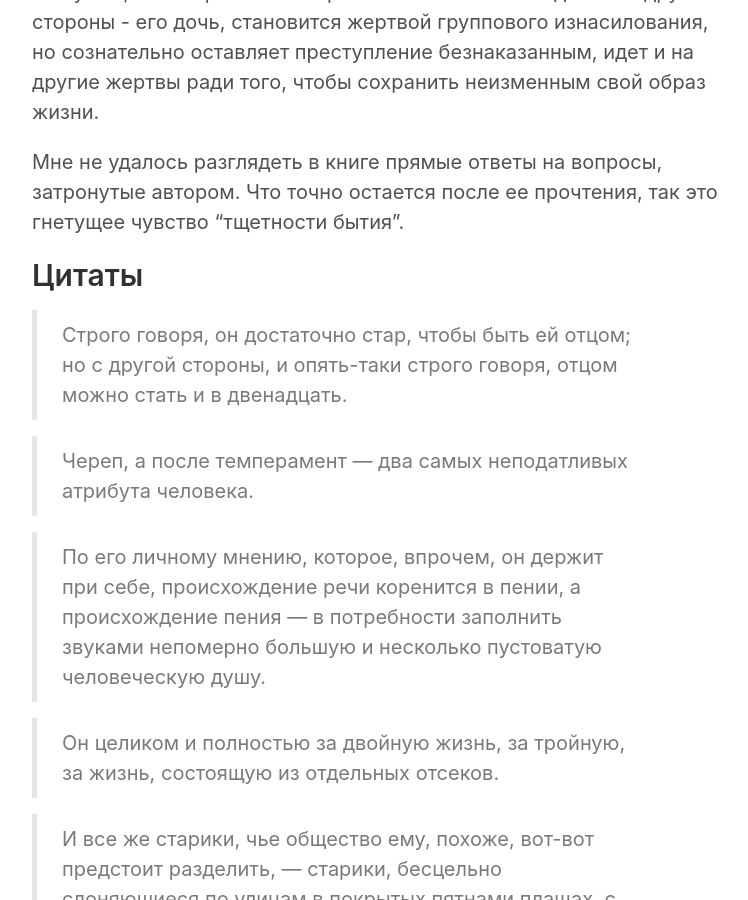
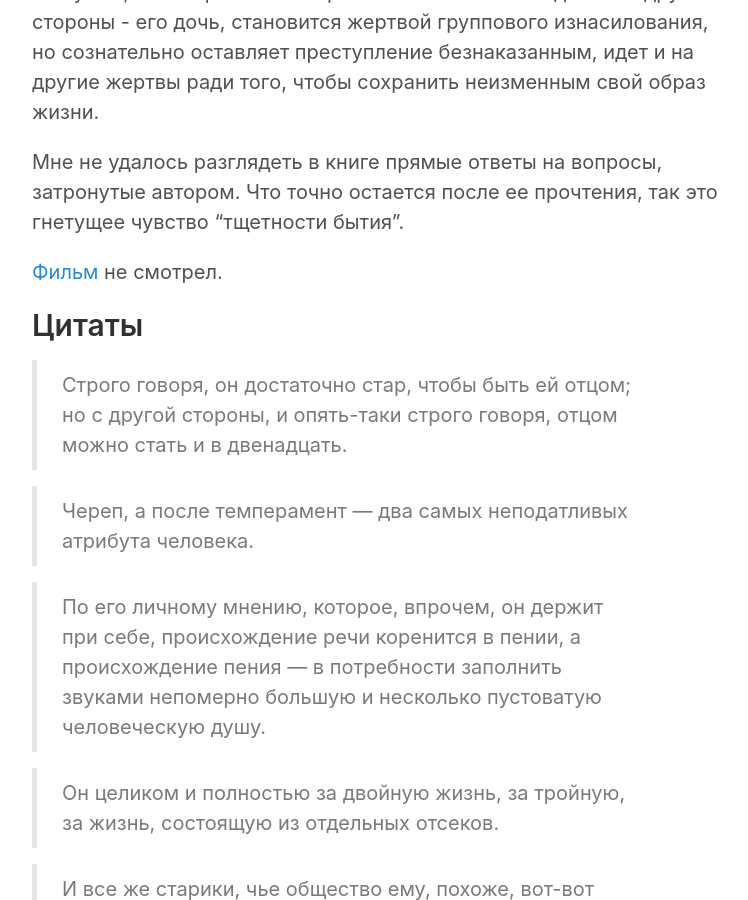
Before and after one commit to yevhenii-havrylenko/yevhenii-havrylenko.github.io, a Jekyll site: the page built from _posts/2018-11-25-disgrace.md, in a window 1280 px wide and 900 px high, scrolled down 742 px. Shown: the whole window, without its empty margins (258-1006 px from the left). Built offline with Jekyll 4.4.1, drawn with Linux system fonts in a browser that asks for light colours.

Commit message:
Update 2018-11-25-disgrace.md

```diff
--- a/_posts/2018-11-25-disgrace.md
+++ b/_posts/2018-11-25-disgrace.md
@@ -11,6 +11,8 @@ title: 'Книга, по которой сняли фильм: Джон&nbsp;М
 С одной стороны - главный герой, пожилой профессор Лури, злоупотребляя положением, заводит роман со студенткой. Будучи в этом уличенным, он жертвует работой, репутацией и социальным статусом, но не признает аморальность своего поведения. С другой стороны - его дочь, становится жертвой группового изнасилования, но сознательно оставляет преступление безнаказанным, идет и на другие жертвы ради того, чтобы сохранить неизменным свой образ жизни.
 
 Мне не удалось разглядеть в книге прямые ответы на вопросы, затронутые автором. Что точно остается после ее прочтения, так это гнетущее чувство "тщетности бытия".
+
+[Фильм](https://www.imdb.com/title/tt0445953/) не смотрел.
 
 ## Цитаты
 >Строго говоря, он достаточно стар, чтобы быть ей отцом; но с другой стороны, и опять-таки строго говоря, отцом можно стать и в двенадцать.
```
